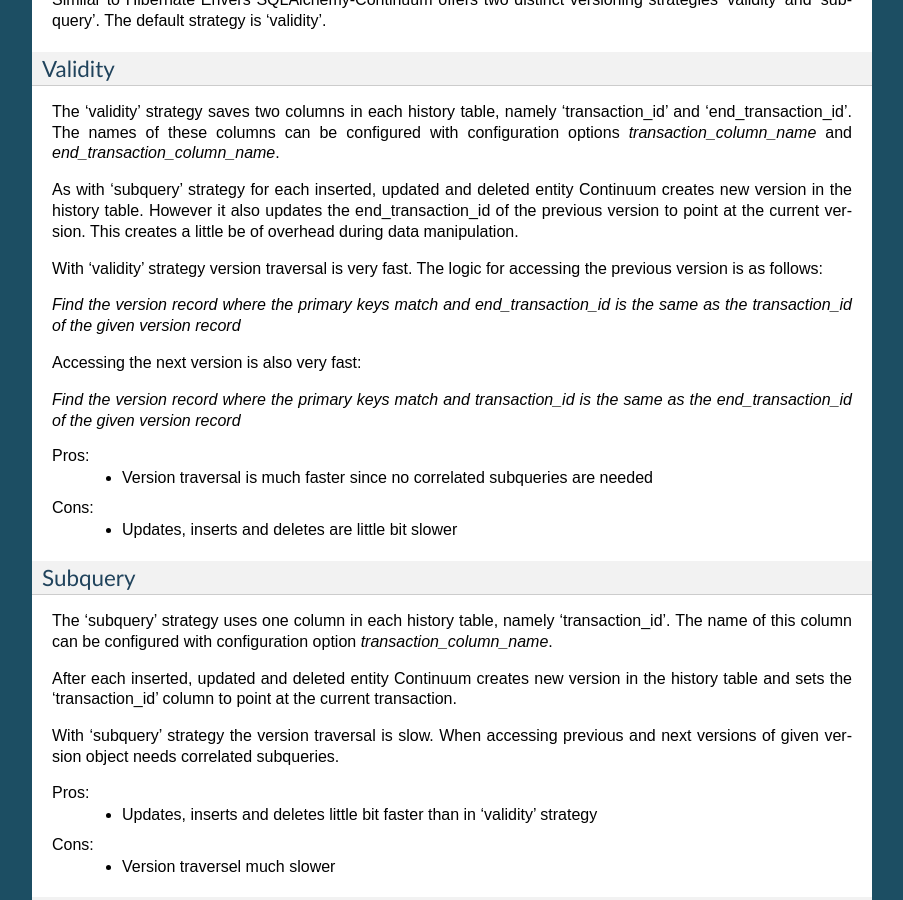
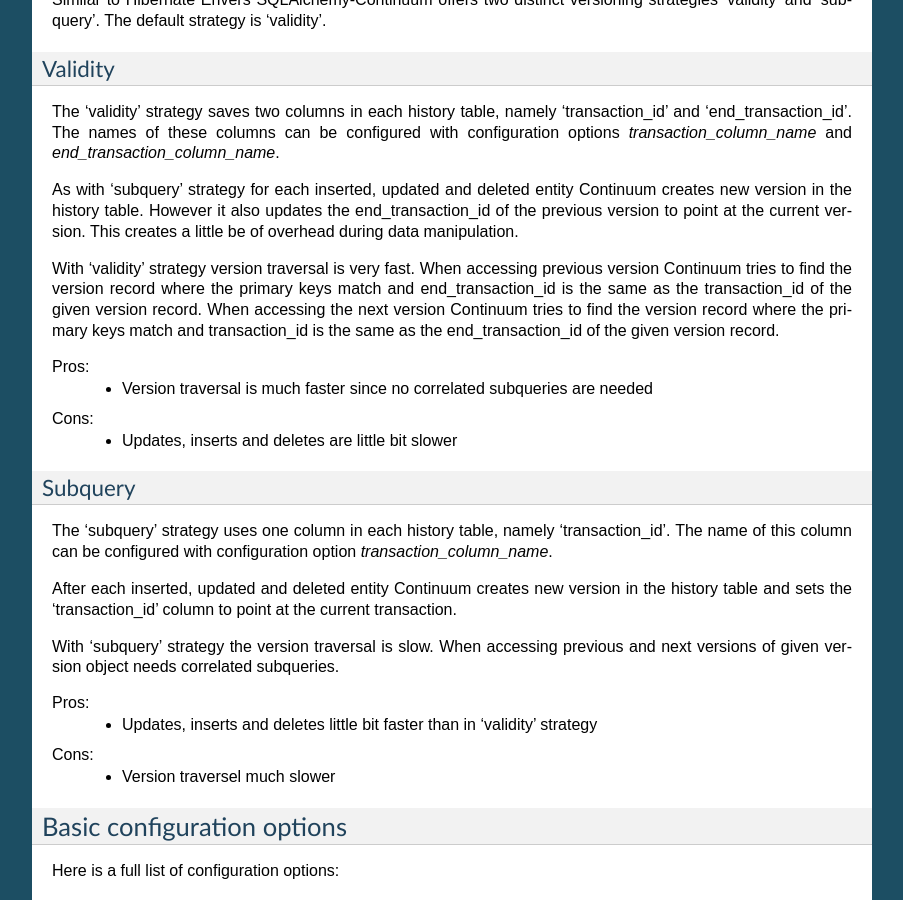
Before and after one commit to kvesteri/sqlalchemy-continuum, a Sphinx documentation site: the page built from docs/index.rst, in a window 1280 px wide and 900 px high, scrolled down 8739 px. Shown: the whole window, without its empty margins (198-1101 px from the left). Built offline with Sphinx 7.4.7, drawn with Linux system fonts in a browser that asks for light colours.

Commit message:
Changed text layout

```diff
--- a/docs/index.rst
+++ b/docs/index.rst
@@ -615,13 +615,7 @@ The 'validity' strategy saves two columns in each history table, namely 'transac
 
 As with 'subquery' strategy for each inserted, updated and deleted entity Continuum creates new version in the history table. However it also updates the end_transaction_id of the previous version to point at the current version. This creates a little be of overhead during data manipulation.
 
-With 'validity' strategy version traversal is very fast. The logic for accessing the previous version is as follows:
-
-*Find the version record where the primary keys match and end_transaction_id is the same as the transaction_id of the given version record*
-
-Accessing the next version is also very fast:
-
-*Find the version record where the primary keys match and transaction_id is the same as the end_transaction_id of the given version record*
+With 'validity' strategy version traversal is very fast. When accessing previous version Continuum tries to find the version record where the primary keys match and end_transaction_id is the same as the transaction_id of the given version record. When accessing the next version Continuum tries to find the version record where the primary keys match and transaction_id is the same as the end_transaction_id of the given version record.
 
 
 Pros:
```
